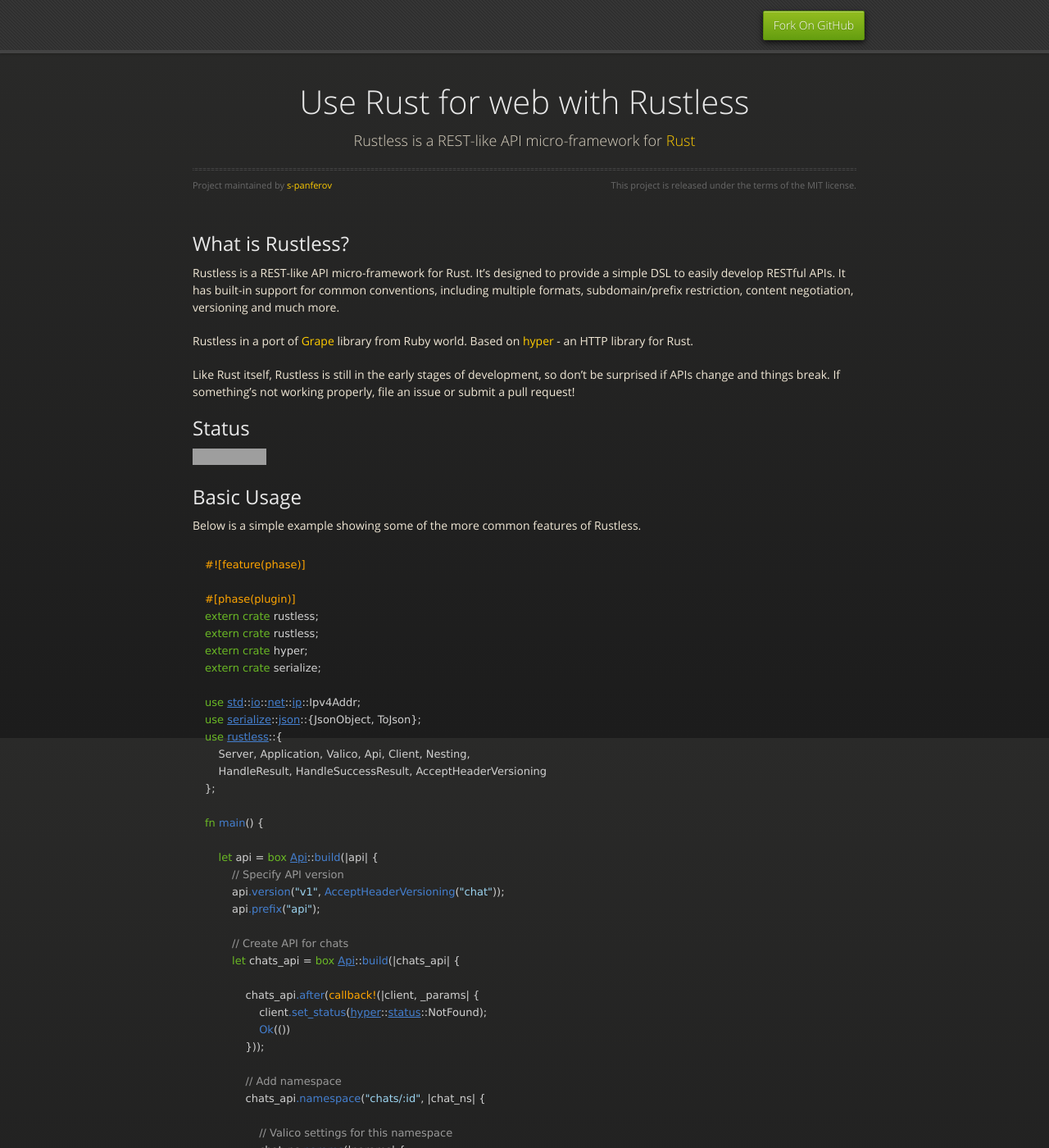
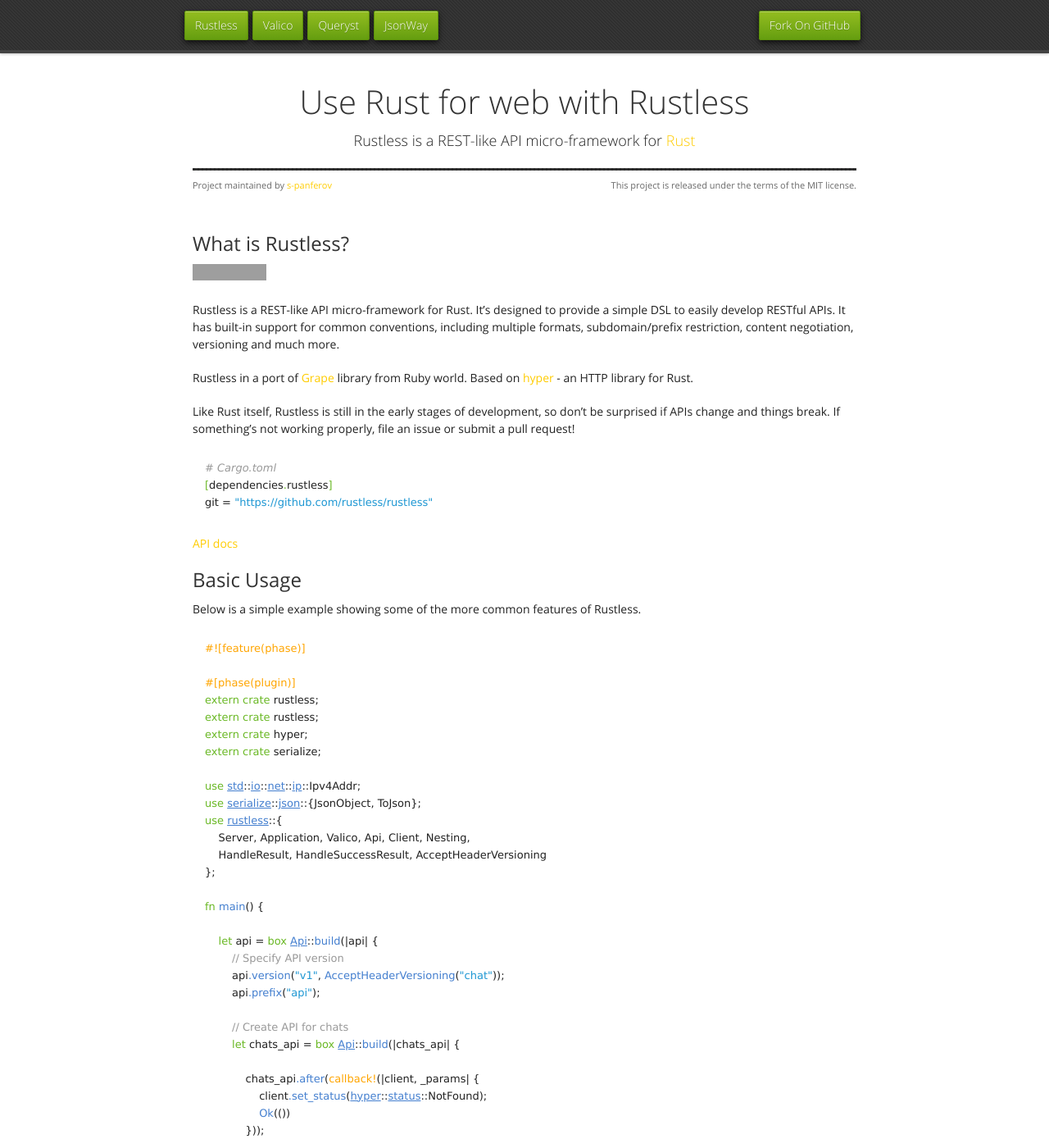
Before and after one commit to rustless/rustless.github.io, a Jekyll site: the page built from index.md, in a window 1280 px wide and 1400 px high. Shown: the whole window at 82% size. Built offline with Jekyll 4.4.1, drawn with Linux system fonts in a browser that asks for light colours; nearby versions of some CDN libraries; Markdown is read by kramdown in place of the engine named in the settings; some of the changed text lies outside the part shown; grey boxes are pictures that could not be loaded.

Commit message:
Update site

````diff
--- a/_layouts/default.html
+++ b/_layouts/default.html
@@ -7,10 +7,12 @@
 
       <div id="header">
         <nav>
+          <li class="fork"><a href="https://github.com/rustless/rustless">Rustless</a></li>
+          <li class="fork"><a href="https://github.com/rustless/valico">Valico</a></li>
+          <li class="fork"><a href="https://github.com/rustless/queryst">Queryst</a></li>
+          <li class="fork"><a href="https://github.com/rustless/jsonway">JsonWay</a></li>
           <li class="fork downloads"><a href="https://github.com/rustless/rustless">Fork On GitHub</a></li>
-          <!-- <li class="downloads"><a href="https://github.com/rustless/rustless/zipball/master">ZIP</a></li>
-          <li class="downloads"><a href="https://github.com/rustless/rustless/tarball/master">TAR</a></li>
-          <li class="title">DOWNLOADS</li> -->
+
         </nav>
       </div><!-- end header -->
 
--- a/index.md
+++ b/index.md
@@ -13,8 +15,13 @@ Like Rust itself, Rustless is still in the early stages of development, so don't
 [Grape]: https://github.com/intridea/grape
 [hyper]: https://github.com/hyperium/hyper
 
-## Status
-[![Build Status](https://travis-ci.org/rustless/rustless.svg?branch=master)](https://travis-ci.org/rustless/rustless)
+```toml
+# Cargo.toml
+[dependencies.rustless]
+git = "https://github.com/rustless/rustless"
+```
+
+[API docs](http://rustless.org/rustless/doc/rustless)
 
 ## Basic Usage
 
@@ -160,10 +167,10 @@ api.get("users/:user_id/messages/:message_id", |endpoint| {
 
 ## Query strings
 
-Rustless is intergated with [rust-query] to allow smart query-string parsing
-end decoding (even with nesting, like `foo[0][a]=a&foo[0][b]=b&foo[1][a]=aa&foo[1][b]=bb`). See [rust-query] for more info.
+Rustless is intergated with [queryst] to allow smart query-string parsing
+end decoding (even with nesting, like `foo[0][a]=a&foo[0][b]=b&foo[1][a]=aa&foo[1][b]=bb`). See [queryst] for more info.
 
-[rust-query]: https://github.com/rustless/rust-query
+[queryst]: https://github.com/rustless/queryst
 
 ## API versioning
 
--- a/stylesheets/pygment_trac.css
+++ b/stylesheets/pygment_trac.css
@@ -1,26 +1,26 @@
 .highlight .hll { background-color: #404040 }
-.highlight  { color: #d0d0d0 }
+.highlight  { color: #222 }
 .highlight .c { color: #999999; font-style: italic } /* Comment */
 .highlight .err { color: #a61717; background-color: #e3d2d2 } /* Error */
-.highlight .g { color: #d0d0d0 } /* Generic */
+.highlight .g { color: #222 } /* Generic */
 .highlight .k { color: #6ab825; font-weight: normal } /* Keyword */
-.highlight .l { color: #d0d0d0 } /* Literal */
-.highlight .n { color: #d0d0d0 } /* Name */
-.highlight .o { color: #d0d0d0 } /* Operator */
-.highlight .x { color: #d0d0d0 } /* Other */
-.highlight .p { color: #d0d0d0 } /* Punctuation */
+.highlight .l { color: #222 } /* Literal */
+.highlight .n { color: #222 } /* Name */
+.highlight .o { color: #222 } /* Operator */
+.highlight .x { color: #222 } /* Other */
+.highlight .p { color: #222 } /* Punctuation */
 .highlight .cm { color: #999999; } /* Comment.Multiline */
 .highlight .cp { color: #cd2828; font-weight: normal } /* Comment.Preproc */
 .highlight .c1 { color: #999999; } /* Comment.Single */
 .highlight .cs { color: #e50808; font-weight: normal; background-color: #520000 } /* Comment.Special */
 .highlight .gd { color: #d22323 } /* Generic.Deleted */
-.highlight .ge { color: #d0d0d0; font-style: italic } /* Generic.Emph */
+.highlight .ge { color: #222; font-style: italic } /* Generic.Emph */
 .highlight .gr { color: #d22323 } /* Generic.Error */
 .highlight .gh { color: #ffffff; font-weight: normal } /* Generic.Heading */
 .highlight .gi { color: #589819 } /* Generic.Inserted */
 .highlight .go { color: #cccccc } /* Generic.Output */
 .highlight .gp { color: #aaaaaa } /* Generic.Prompt */
-.highlight .gs { color: #d0d0d0; font-weight: normal } /* Generic.Strong */
+.highlight .gs { color: #222; font-weight: normal } /* Generic.Strong */
 .highlight .gu { color: #ffffff; text-decoration: underline } /* Generic.Subheading */
 .highlight .gt { color: #d22323 } /* Generic.Traceback */
 .highlight .kc { color: #6ab825; font-weight: normal } /* Keyword.Constant */
@@ -29,21 +29,21 @@
 .highlight .kp { color: #6ab825 } /* Keyword.Pseudo */
 .highlight .kr { color: #6ab825; font-weight: normal } /* Keyword.Reserved */
 .highlight .kt { color: #6ab825; font-weight: normal } /* Keyword.Type */
-.highlight .ld { color: #d0d0d0 } /* Literal.Date */
+.highlight .ld { color: #222 } /* Literal.Date */
 .highlight .m { color: #3677a9 } /* Literal.Number */
-.highlight .s { color: #9dd5f1 } /* Literal.String */
+.highlight .s { color: #1e97d3 } /* Literal.String */
 .highlight .na { color: #bbbbbb } /* Name.Attribute */
 .highlight .nb { color: #24909d } /* Name.Builtin */
 .highlight .nc { color: #447fcf; text-decoration: underline } /* Name.Class */
 .highlight .no { color: #40ffff } /* Name.Constant */
 .highlight .nd { color: #ffa500 } /* Name.Decorator */
-.highlight .ni { color: #d0d0d0 } /* Name.Entity */
+.highlight .ni { color: #222 } /* Name.Entity */
 .highlight .ne { color: #bbbbbb } /* Name.Exception */
 .highlight .nf { color: #447fcf } /* Name.Function */
-.highlight .nl { color: #d0d0d0 } /* Name.Label */
+.highlight .nl { color: #222 } /* Name.Label */
 .highlight .nn { color: #447fcf; text-decoration: underline } /* Name.Namespace */
-.highlight .nx { color: #d0d0d0 } /* Name.Other */
-.highlight .py { color: #d0d0d0 } /* Name.Property */
+.highlight .nx { color: #222 } /* Name.Other */
+.highlight .py { color: #222 } /* Name.Property */
 .highlight .nt { color: #6ab825;} /* Name.Tag */
 .highlight .nv { color: #40ffff } /* Name.Variable */
 .highlight .ow { color: #6ab825; font-weight: normal } /* Operator.Word */
@@ -52,17 +52,17 @@
 .highlight .mh { color: #3677a9 } /* Literal.Number.Hex */
 .highlight .mi { color: #3677a9 } /* Literal.Number.Integer */
 .highlight .mo { color: #3677a9 } /* Literal.Number.Oct */
-.highlight .sb { color: #9dd5f1 } /* Literal.String.Backtick */
-.highlight .sc { color: #9dd5f1 } /* Literal.String.Char */
-.highlight .sd { color: #9dd5f1 } /* Literal.String.Doc */
-.highlight .s2 { color: #9dd5f1 } /* Literal.String.Double */
-.highlight .se { color: #9dd5f1 } /* Literal.String.Escape */
-.highlight .sh { color: #9dd5f1 } /* Literal.String.Heredoc */
-.highlight .si { color: #9dd5f1 } /* Literal.String.Interpol */
+.highlight .sb { color: #1e97d3 } /* Literal.String.Backtick */
+.highlight .sc { color: #1e97d3 } /* Literal.String.Char */
+.highlight .sd { color: #1e97d3 } /* Literal.String.Doc */
+.highlight .s2 { color: #1e97d3 } /* Literal.String.Double */
+.highlight .se { color: #1e97d3 } /* Literal.String.Escape */
+.highlight .sh { color: #1e97d3 } /* Literal.String.Heredoc */
+.highlight .si { color: #1e97d3 } /* Literal.String.Interpol */
 .highlight .sx { color: #ffa500 } /* Literal.String.Other */
-.highlight .sr { color: #9dd5f1 } /* Literal.String.Regex */
-.highlight .s1 { color: #9dd5f1 } /* Literal.String.Single */
-.highlight .ss { color: #9dd5f1 } /* Literal.String.Symbol */
+.highlight .sr { color: #1e97d3 } /* Literal.String.Regex */
+.highlight .s1 { color: #1e97d3 } /* Literal.String.Single */
+.highlight .ss { color: #1e97d3 } /* Literal.String.Symbol */
 .highlight .bp { color: #24909d } /* Name.Builtin.Pseudo */
 .highlight .vc { color: #40ffff } /* Name.Variable.Class */
 .highlight .vg { color: #40ffff } /* Name.Variable.Global */
--- a/stylesheets/styles.css
+++ b/stylesheets/styles.css
@@ -541,19 +541,12 @@ body {
   padding: 0px 0 20px 0px;
   margin: 0px;
   font: 14px/1.5 "OpenSansRegular", "Helvetica Neue", Helvetica, Arial, sans-serif;
-  color: #f0e7d5;
+  color: #222;
   font-weight: normal;
-  background: #252525;
-  background-attachment: fixed !important;
-  background: -webkit-gradient(linear, 50% 0%, 50% 100%, color-stop(0%, #2a2a29), color-stop(100%, #1c1c1c));
-  background: -webkit-linear-gradient(#2a2a29, #1c1c1c);
-  background: -moz-linear-gradient(#2a2a29, #1c1c1c);
-  background: -o-linear-gradient(#2a2a29, #1c1c1c);
-  background: linear-gradient(#2a2a29, #1c1c1c);
 }
 
 h1, h2, h3, h4, h5, h6 {
-  color: #e8e8e8;
+  color: #333;
   margin: 0 0 10px;
   font-family: 'OpenSansRegular', "Helvetica Neue", Helvetica, Arial, sans-serif;
   font-weight: normal;
@@ -584,7 +577,7 @@ h3 {
   line-height: 24px;
   font-family: 'OpenSansRegular', "Helvetica Neue", Helvetica, Arial, sans-serif !important;
   font-weight: normal;
-  color: #b6b6b6;
+  color: #444;
 }
 
 a {
@@ -632,7 +625,7 @@ blockquote {
 
 code {
   font-family: "Lucida Sans", Monaco, Bitstream Vera Sans Mono, Lucida Console, Terminal, monospace;
-  color: #efefef;
+  color: #222;
   font-size: 13px;
   margin: 0 4px;
   -webkit-border-radius: 2px;
@@ -648,7 +641,7 @@ pre {
   overflow-y: hidden;
 }
 pre code {
-  color: #efefef;
+  color: #222;
   margin: 0;
   padding: 0;
 }
@@ -755,6 +748,7 @@ dt {
 #header nav li.fork {
   float: left;
   margin-left: 0px;
+  margin-right: 5px;
 }
 #header nav li.downloads {
   float: right;
@@ -785,7 +779,7 @@ section #title h1 {
   text-align: center;
 }
 section #title p {
-  color: #d7cfbe;
+  color: #222;
   font-family: 'OpenSansLight', "Helvetica Neue", Helvetica, Arial, sans-serif;
   font-weight: normal;
   font-size: 18px;
--- a/stylesheets/styles.scss
+++ b/stylesheets/styles.scss
@@ -151,7 +151,7 @@ h3 {
 }
 
 a {
-  color:#ffcc00;
+  color:#ebbc00;
   font-weight:400;
   text-decoration:none;
 
@@ -188,7 +188,7 @@ section img {
 }
 
 blockquote {
-  border-left:3px solid #ffcc00;
+  border-left:3px solid #ebbc00;
   margin:0;
   padding:0 0 0 20px;
   font-style:italic;
@@ -308,6 +308,7 @@ dt {
       &.fork {
         float: left;
         margin-left: 0px;
+        margin-right: 10px;
       }
 
       &.downloads {
````
Also changed, not shown: other parts of index.md (+2 -0 lines).
